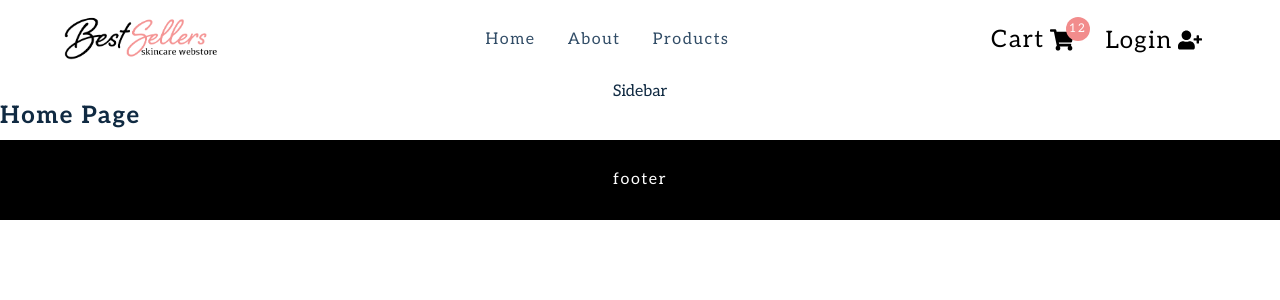
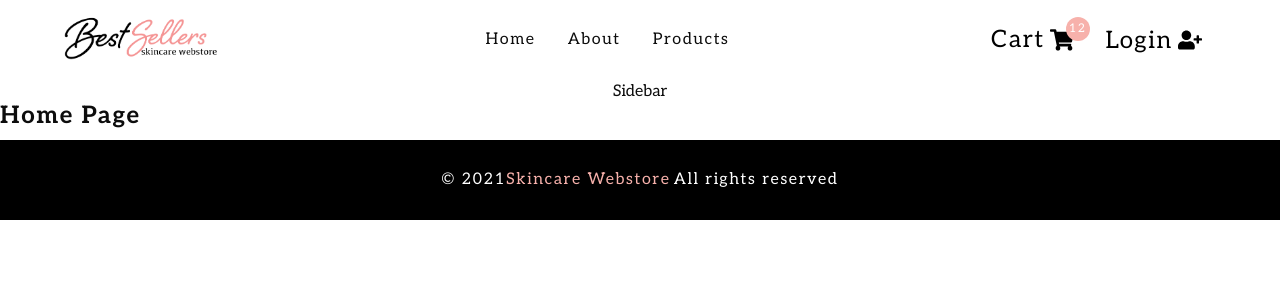
Before and after one commit to kate-mills/best-sellers, a React (Create React App) app: page / in a window 1280 px wide. Shown: the top 300 px of the page. Built offline with nearby package versions, Linux system fonts and the light colour scheme.

Commit message:
Footer and colors

```diff
--- a/src/components/Footer.js
+++ b/src/components/Footer.js
@@ -3,8 +3,10 @@ import styled from 'styled-components'
 const Footer = () => {
   return <Wrapper>
     <h5>
-      footer
+      &copy; {new Date().getFullYear()}
+      <span>Skincare Webstore</span>
     </h5>
+    <h5>All rights reserved</h5>
     </Wrapper>
 }
 
--- a/src/index.css
+++ b/src/index.css
@@ -6,30 +6,31 @@ Variables
 
 :root {
   /* dark shades of primary color*/
-  --clr-primary-1: hsl(22, 28%, 21%);
-  --clr-primary-2: hsl(22, 28%, 29%);
-  --clr-primary-3: hsl(22, 28%, 37%);
-  --clr-primary-4: hsl(22, 28%, 45%);
+  --clr-primary-1: hsl(0deg 81% 77%);
+  --clr-primary-2: hsl(3deg 88% 80%);
+  --clr-primary-3: hsl(4deg 85% 81%);
+  --clr-primary-4: hsl(4deg 83% 82%);
   /* primary/main color */
-  --clr-primary-5:   #f28c8c; /*hsl(22, 31%, 52%);*/
+  --clr-primary-5: hsl(5deg 83% 82%);
   /* lighter shades of primary color */
-  --clr-primary-6: hsl(22, 31%, 60%);
-  --clr-primary-7: hsl(22, 31%, 67%);
-  --clr-primary-8: hsl(20, 31%, 74%);
-  --clr-primary-9: hsl(22, 31%, 81%);
-  --clr-primary-10: hsl(22, 31%, 88%);
+
+  --clr-primary-6: hsl(16deg 91% 82%);
+  --clr-primary-7: hsl(16deg 92% 85%);
+  --clr-primary-8: hsl(17deg 94% 86%);
+  --clr-primary-9: hsl(19deg 96% 89%);
+  --clr-primary-10:hsl(22deg 100% 92%);
   /* darkest grey - used for headings */
-  --clr-grey-1: hsl(209, 61%, 16%);
-  --clr-grey-2: hsl(211, 39%, 23%);
-  --clr-grey-3: hsl(209, 34%, 30%);
-  --clr-grey-4: hsl(209, 28%, 39%);
+  --clr-grey-1: hsl(0deg 0% 5%);
+  --clr-grey-2: hsl(0deg 0% 5%);
+  --clr-grey-3: hsl(0deg 0% 5%);
+  --clr-grey-4: hsl(0deg 0% 5%);
   /* grey used for paragraphs */
-  --clr-grey-5: hsl(210, 22%, 49%);
-  --clr-grey-6: hsl(209, 23%, 60%);
-  --clr-grey-7: hsl(211, 27%, 70%);
-  --clr-grey-8: hsl(210, 31%, 80%);
-  --clr-grey-9: hsl(212, 33%, 89%);
-  --clr-grey-10: hsl(210, 36%, 96%);
+  --clr-grey-5:  hsl(0deg 3% 39%);
+  --clr-grey-6:  hsl(0deg 3% 39%);
+  --clr-grey-7:  hsl(0deg 3% 39%);
+  --clr-grey-8:  hsl(0deg 3% 39%);
+  --clr-grey-9:  hsl(0deg 3% 39%);
+  --clr-grey-10: hsl(0deg 3% 39%);
   --clr-white: #fff;
   --clr-red-dark: hsl(360, 67%, 44%);
   --clr-red-light: hsl(360, 71%, 66%);
```
